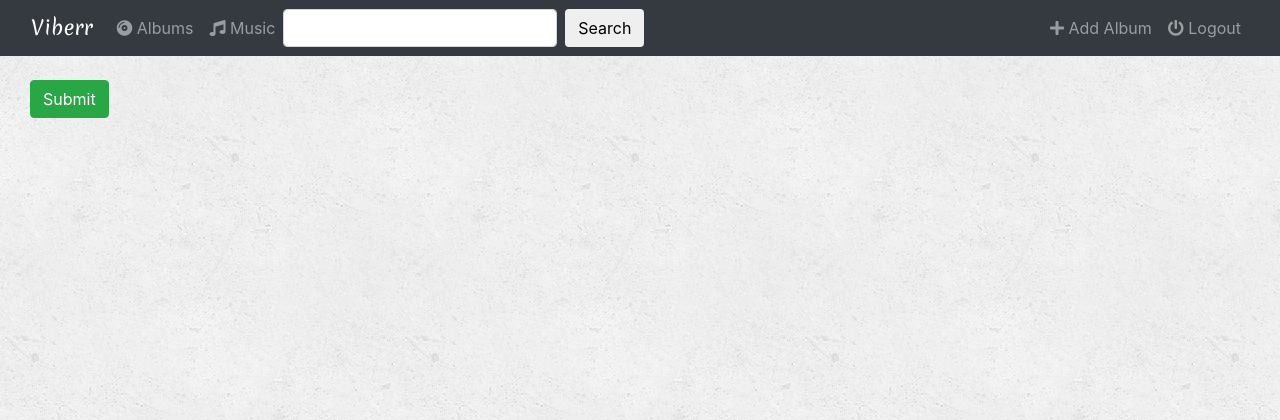
After one commit to vartanbeno/django-website, a Django app: template music/templates/music/album_form.html in a window 1280 px wide. The commit adds this page. Shown: the top 420 px of the page. Run offline with Django 3.2, Linux system fonts and the light colour scheme; the template is opened without the code that fills it, so the values that code supplies are empty; some libraries are stand-ins or nearby versions.

Commit message:
can now add albums to db

```diff
--- a/music/models.py
+++ b/music/models.py
@@ -1,4 +1,5 @@
 from django.db import models
+from django.urls import reverse
 
 # Create your models here.
 class Album(models.Model):
@@ -6,6 +7,9 @@ class Album(models.Model):
     album_title = models.CharField(max_length=500)
     genre = models.CharField(max_length=100)
     album_logo = models.CharField(max_length=1000)
+
+    def get_absolute_url(self):
+        return reverse('music:detail', kwargs={ 'pk': self.pk })
 
     def __str__(self):
         return self.album_title + ' - ' + self.artist
--- /dev/null
+++ b/music/templates/music/album_form.html
@@ -0,0 +1,31 @@
+{% extends 'music/base.html' %}
+{% block title %}Add a New Album{% endblock %}
+{% block albums_active %}active{% endblock %}
+
+{% block body %}
+<div class="container-fluid">
+
+    <div class="row">
+
+        <div class="col-sm-12 col-md-7">
+            <div class="panel panel-default">
+                <div class="panel-body">
+
+                    <form action="" method="POST" enctype="multipart/form-data" class="form-horizontal">
+                        {% csrf_token %}
+                        {% include 'music/form-template.html' %}
+                        <div class="form-group">
+                            <div class="col-sm-offset-2 col-sm-10">
+                                <button type="submit" class="btn btn-success">Submit</button>
+                            </div>
+                        </div>
+                    </form>
+
+                </div>
+            </div>
+        </div>
+
+    </div>
+
+</div>
+{% endblock %}
--- a/music/templates/music/base.html
+++ b/music/templates/music/base.html
@@ -45,7 +45,7 @@
                     <ul class="nav navbar-nav ml-auto">
 
                         <li class="">
-                            <a href="{% url 'music:index' %}" class="nav-link"><i class="fas fa-plus"></i>&nbsp;Add Album</a>
+                            <a href="{% url 'music:album-add' %}" class="nav-link"><i class="fas fa-plus"></i>&nbsp;Add Album</a>
                         </li>
 
                         <li class="">
--- /dev/null
+++ b/music/templates/music/form-template.html
@@ -0,0 +1,6 @@
+{% for field in form %}
+<div class="form-group">
+    <label class="control-label col-sm-2">{{ field.label_tag }}</label>
+    <div class="col-sm-10">{{ field }}</div>
+</div>
+{% endfor %}
--- a/music/urls.py
+++ b/music/urls.py
@@ -8,4 +8,6 @@ urlpatterns = [
 
     # /music/<album_id>
     re_path(r'^(?P<pk>[0-9]+)/$', views.DetailView.as_view(), name='detail'),
+
+    path('album/add/', views.AlbumCreate.as_view(), name='album-add')
 ]
--- a/music/views.py
+++ b/music/views.py
@@ -1,4 +1,5 @@
 from django.views import generic
+from django.views.generic.edit import CreateView, UpdateView, DeleteView
 from .models import Album
 
 class IndexView(generic.ListView):
@@ -11,3 +12,8 @@ class IndexView(generic.ListView):
 class DetailView(generic.DetailView):
     model = Album
     template_name = 'music/detail.html'
+
+
+class AlbumCreate(CreateView):
+    model = Album
+    fields = ['artist', 'album_title', 'genre', 'album_logo']
```
